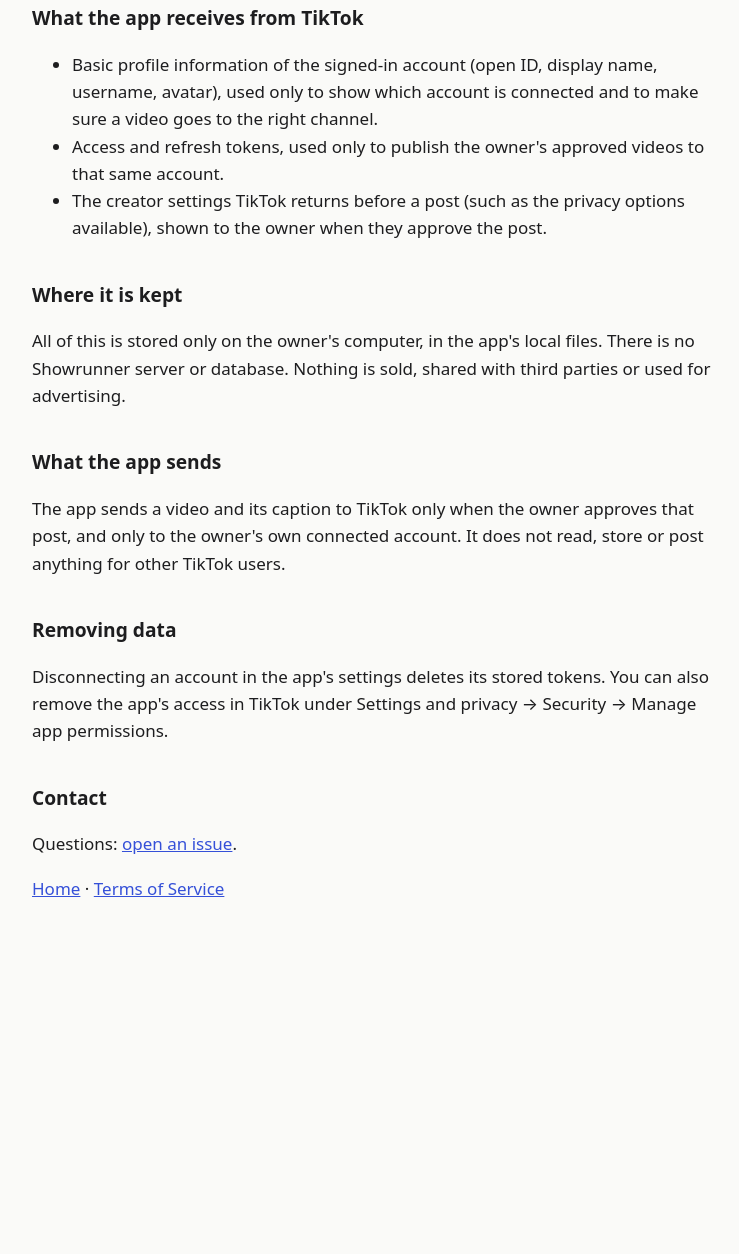
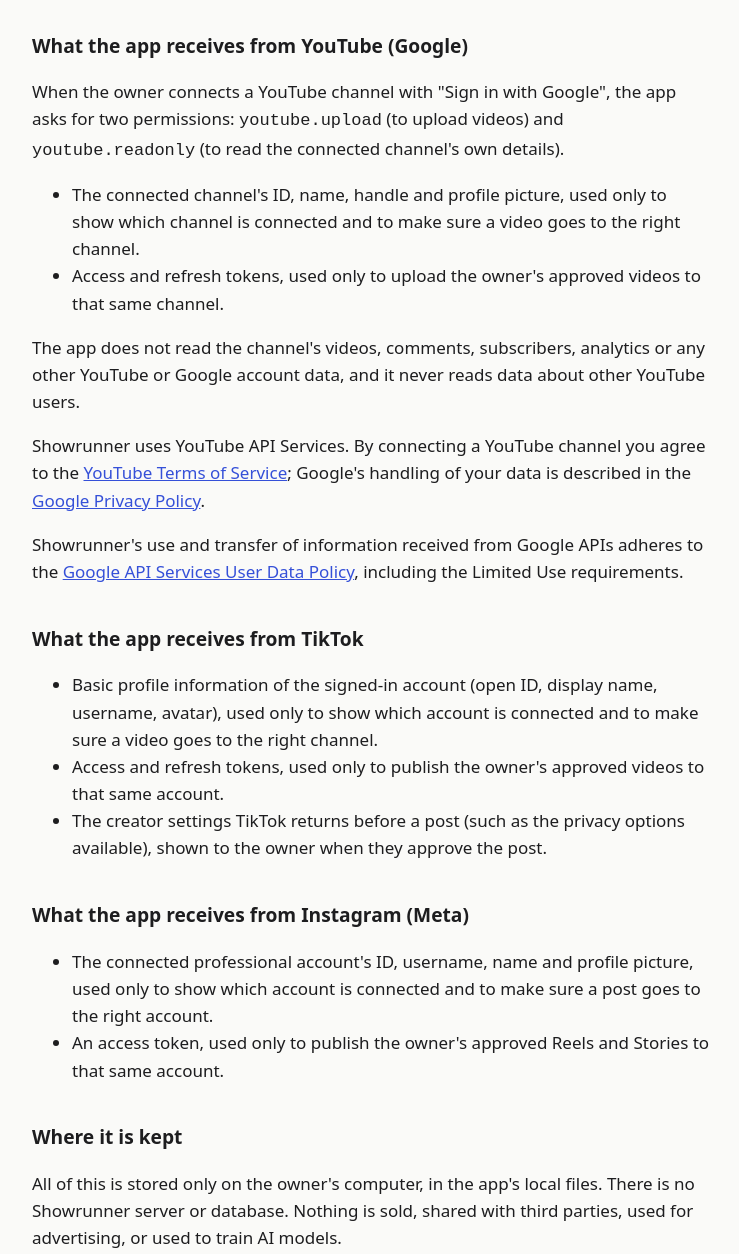
Before and after one commit to erimgiray/showrunner-site, a plain HTML site: page privacy.html in a window 1280 px wide. Shown: the part 277-1531 px from the top of the page, without its empty margins (268-1007 px from the left). Before the commit the page ends 1260 px from the top, so only its background shows below. Drawn offline with Linux system fonts and the light colour scheme.

Commit message:
Cover YouTube and Instagram in the home, privacy and terms pages
The privacy policy now says what the app gets from YouTube (upload and the
channel's own details only) and Instagram, with the YouTube API Services and
Google API Services User Data Policy (Limited Use) statements and how to
revoke access on each platform.

Co-Authored-By: Claude Opus 5.5 <noreply@anthropic.com>

```diff
--- a/privacy.html
+++ b/privacy.html
@@ -13,7 +13,28 @@
 
 <p>Showrunner ("the app") is a private desktop app that runs on its owner's own computer
 and is used only by its owner for their own channels. This policy explains what it does
-with data from the platforms it connects to.</p>
+with data from the platforms it connects to: YouTube, TikTok and Instagram.</p>
+
+<h2>What the app receives from YouTube (Google)</h2>
+<p>When the owner connects a YouTube channel with "Sign in with Google", the app asks for
+two permissions: <code>youtube.upload</code> (to upload videos) and
+<code>youtube.readonly</code> (to read the connected channel's own details).</p>
+<ul>
+<li>The connected channel's ID, name, handle and profile picture, used only to show which
+channel is connected and to make sure a video goes to the right channel.</li>
+<li>Access and refresh tokens, used only to upload the owner's approved videos to that
+same channel.</li>
+</ul>
+<p>The app does not read the channel's videos, comments, subscribers, analytics or any
+other YouTube or Google account data, and it never reads data about other YouTube
+users.</p>
+<p>Showrunner uses YouTube API Services. By connecting a YouTube channel you agree to the
+<a href="https://www.youtube.com/t/terms">YouTube Terms of Service</a>; Google's handling
+of your data is described in the
+<a href="https://policies.google.com/privacy">Google Privacy Policy</a>.</p>
+<p>Showrunner's use and transfer of information received from Google APIs adheres to the
+<a href="https://developers.google.com/terms/api-services-user-data-policy">Google API
+Services User Data Policy</a>, including the Limited Use requirements.</p>
 
 <h2>What the app receives from TikTok</h2>
 <ul>
@@ -26,20 +47,36 @@ same account.</li>
 available), shown to the owner when they approve the post.</li>
 </ul>
 
+<h2>What the app receives from Instagram (Meta)</h2>
+<ul>
+<li>The connected professional account's ID, username, name and profile picture, used
+only to show which account is connected and to make sure a post goes to the right
+account.</li>
+<li>An access token, used only to publish the owner's approved Reels and Stories to that
+same account.</li>
+</ul>
+
 <h2>Where it is kept</h2>
 <p>All of this is stored only on the owner's computer, in the app's local files. There is
-no Showrunner server or database. Nothing is sold, shared with third parties or used for
-advertising.</p>
+no Showrunner server or database. Nothing is sold, shared with third parties, used for
+advertising, or used to train AI models.</p>
 
 <h2>What the app sends</h2>
-<p>The app sends a video and its caption to TikTok only when the owner approves that
-post, and only to the owner's own connected account. It does not read, store or post
-anything for other TikTok users.</p>
+<p>The app sends a video (or image) and its title, description or caption to YouTube,
+TikTok or Instagram only when the owner approves that post, and only to the owner's own
+connected account. It does not read, store or post anything for other users of those
+platforms.</p>
 
 <h2>Removing data</h2>
 <p>Disconnecting an account in the app's settings deletes its stored tokens. You can also
-remove the app's access in TikTok under Settings and privacy → Security → Manage app
-permissions.</p>
+remove the app's access at any time:</p>
+<ul>
+<li>YouTube / Google: <a href="https://myaccount.google.com/permissions">Google Account →
+Third-party apps &amp; services</a>.</li>
+<li>TikTok: Settings and privacy → Security → Manage app permissions.</li>
+<li>Instagram: Settings → Website permissions → Apps and websites, or remove the app in
+Meta Business Settings.</li>
+</ul>
 
 <h2>Contact</h2>
 <p>Questions: <a href="https://github.com/erimgiray/showrunner-site/issues">open an issue</a>.</p>
```
Also changed, not shown: index.html (+22 -0 lines), terms.html (+2 -1 lines).
